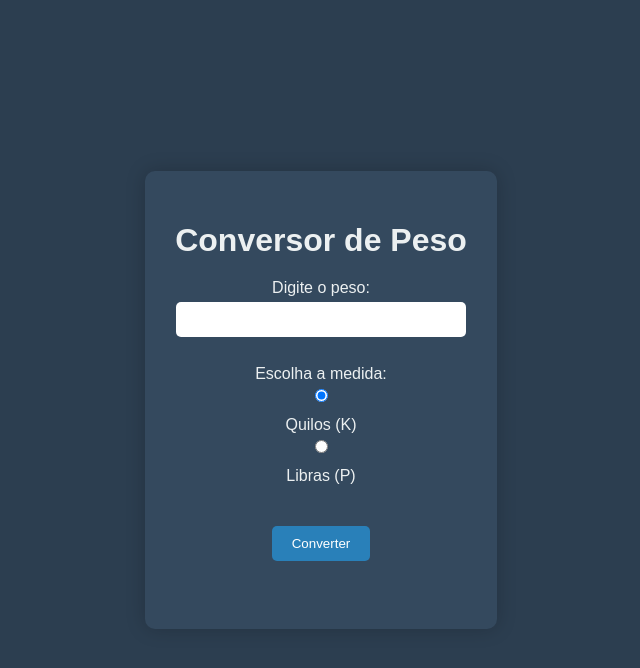
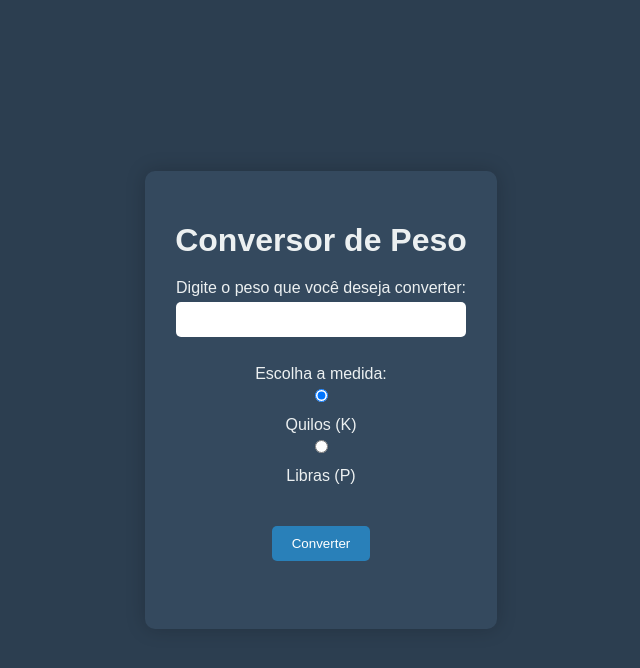
Before and after one commit to victorhcolete/teste, a Flask app: page / in a window 1280 px wide. Shown: the top 668 px of the page, without its empty margins (319-959 px from the left). Run offline with Flask 2, Linux system fonts and the light colour scheme.

Commit message:
Atualização da aplicação

```diff
--- a/templates/index.html
+++ b/templates/index.html
@@ -59,7 +59,7 @@
     <div class="container">
         <h1>Conversor de Peso</h1>
         <form method="POST">
-            <label for="peso">Digite o peso:</label>
+            <label for="peso">Digite o peso que você deseja converter:</label>
             <input type="text" id="peso" name="peso">
             <br><br>
             <label>Escolha a medida:</label>
```
